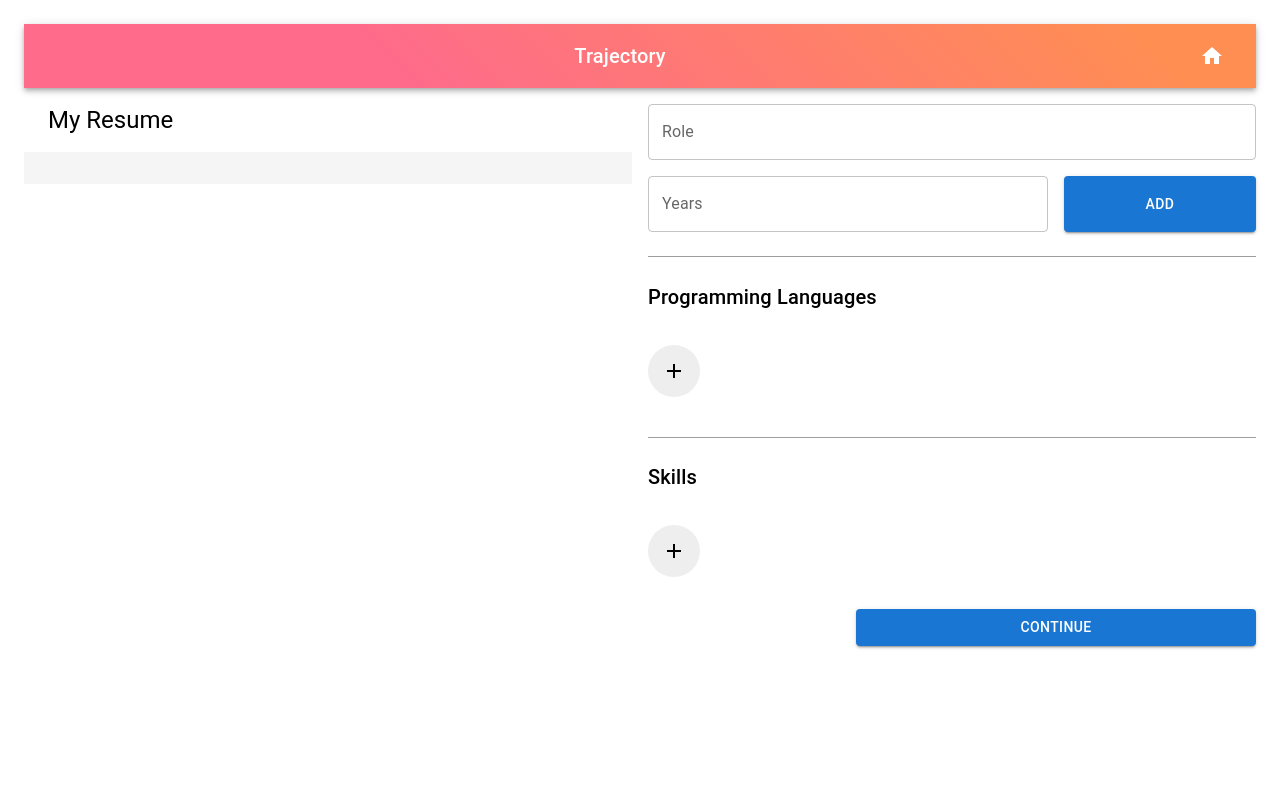
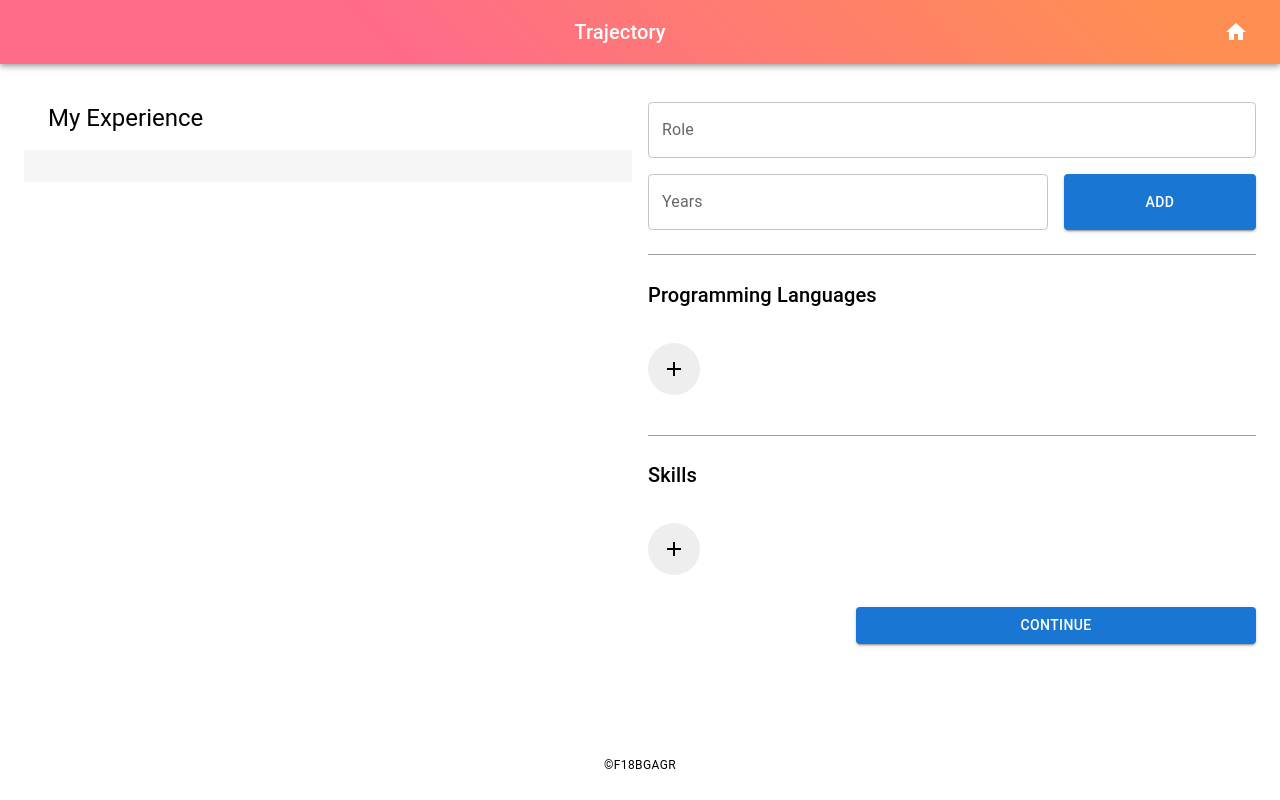
Before and after one commit to unsw-cse-comp99-3900/capstone-project-3900f18bgagr, a React (Create React App) app in the folder frontend/: page /CareerPlan in a window 1280 px wide. Built offline with nearby package versions, Linux system fonts and the light colour scheme.

Commit message:
Career plan

```diff
--- a/frontend/src/Components/CareerPath/CareerChart.js
+++ b/frontend/src/Components/CareerPath/CareerChart.js
@@ -1,7 +1,11 @@
 import React, { useEffect, useRef } from 'react';
 import * as d3 from 'd3';
 import { sankey, sankeyLinkHorizontal, sankeyJustify } from 'd3-sankey';
+import { Box, Typography, Button, Grid } from "@mui/material";
 
+const handleSaveDiagram = () => {
+    alert('Diagram Saved')
+}
 const SankeyChart = ({ data }) => {
     const svgRef = useRef();
 
@@ -78,7 +82,14 @@ const SankeyChart = ({ data }) => {
 
     }, [data]);
 
-    return <svg ref={svgRef} width={1260} height={500} style={{margin: "20px" }} />;
+    return (
+        <div style={{width: '100%', display: 'flex', justifyContent: 'center', alignItems: 'center', flexDirection: 'column'}}>
+            <svg ref={svgRef} width={1260} height={500} style={{margin: "20px" }} />;
+            <Button variant="contained" color="primary" onClick={handleSaveDiagram}>
+              <Typography variant="button">Save Diagram</Typography>
+            </Button>
+        </div>
+    )
 };
 
 export default SankeyChart;
--- a/frontend/src/Components/CareerPath/CareerPaths.js
+++ b/frontend/src/Components/CareerPath/CareerPaths.js
@@ -54,7 +54,7 @@ const CareerPaths = () => {
 
 
   return (
-    <div style={{display: 'flex', flexDirection: 'column', height: '98vh', margin: -10}}>
+    <div style={{display: 'flex', width: '100%', flexDirection: 'column', height: '98vh', margin: -10}}>
       <div style={{margin: '0px', height: '10%', padding: '0px', boxSizing: 'border-box'}}>
         <NavigationBar homeButton={true}/>
       </div>
--- a/frontend/src/Components/CareerPlan/CareerPlan.jsx
+++ b/frontend/src/Components/CareerPlan/CareerPlan.jsx
@@ -8,6 +8,7 @@ import { SquareList } from "./SquareList";
 import { PopupDialog } from "./PopupDialog";
 import { ContinuePanel } from "./ContinuePanel";
 import CareerPlanSankey from "./Sankey";
+import Footer from '../Footer/Footer'
 
 const CareerPlan = () => {
   const roles = [
@@ -51,8 +52,12 @@ const CareerPlan = () => {
   ]);
 
   return (
+    <div style={{height: '98vh', boxSizing: 'border-box'}}>
+      <div style={{height: '10%', margin: '-8px'}}>
+        <NavigationBar homeButton={true}/>
+      </div>
+      <div style={{height: '80%'}}>
         <Box sx={{ p: 2 }}>
-      <NavigationBar homeButton={true} />
           <PopupDialog
             open={languageDialogOpen}
             setOpen={setLanguageDialogOpen}
@@ -147,7 +152,7 @@ const CareerPlan = () => {
                       }}
                     >
                       <Typography variant="h5" sx={{ mx: 3 }}>
-                    My Resume
+                        My Experience
                       </Typography>
                     </Box>
                   </Grid>
@@ -298,6 +303,12 @@ const CareerPlan = () => {
             </Grid>
           )}
         </Box>
+      </div >
+      <div style={{height: '10%', display: 'flex'}}>
+        <Footer />
+      </div>
+    </div>
+
   );
 };
 
--- a/frontend/src/Components/CareerPlan/Sankey.jsx
+++ b/frontend/src/Components/CareerPlan/Sankey.jsx
@@ -50,13 +50,9 @@ const CareerPlanSankey = ({ sankey, setSankey }) => {
   };
 
   return (
-    <Box sx={{ p: 2 }}>
-      <Grid container spacing={1}>
-        <Grid item xs={2}>
-          <Button variant="contained" color="primary">
-            <Typography variant="button">Save Profile</Typography>
-          </Button>
-        </Grid>
+    <div style={{display: 'flex', justifyContent: 'center'}}>
+      <Box sx={{ p: 5 }} style={{display: 'flex', flexDirection: 'column', justifyContent: 'center'}}>
+        <Grid container spacing={1} stlye={{display: 'flex', justifyContent: 'center', border: '2px solid green'}}>
           <Grid item xs={2}>
             <Button
               variant="contained"
@@ -73,15 +69,10 @@ const CareerPlanSankey = ({ sankey, setSankey }) => {
               <Typography variant="button">Role Dictionary</Typography>
             </Button>
           </Grid>
-        <Grid item xs={5}></Grid>
-        <Grid item xs={1}>
-          <Button variant="contained" color="primary">
-            <HelpOutline />
-          </Button>
         </Grid>
-      </Grid>
-      <CareerChart data={data} />
+        <CareerChart data={data}/>
       </Box>
+    </div>
   );
 };
 
--- a/frontend/src/Components/Dashboard/DashboardPage.js
+++ b/frontend/src/Components/Dashboard/DashboardPage.js
@@ -8,7 +8,7 @@ import Footer from '../Footer/Footer'
 
 const DashboardPage = () => {
   return (
-    <div style={{display: "flex", flexDirection: 'column', height: '98vh', margin: '-10px'}}>
+    <div style={{display: "flex", width: '100%', flexDirection: 'column', height: '98vh', margin: '-10px'}}>
       <div style={{margin: '0px', height: '10%', padding: '0px', boxSizing: 'border-box'}}>
         <NavigationBar homeButton={false}/>
       </div>
--- a/frontend/src/Components/Footer/Footer.js
+++ b/frontend/src/Components/Footer/Footer.js
@@ -2,7 +2,7 @@ import Typography from "@mui/material/Typography";
 
 const Footer = () => {
   return (
-    <Typography style={{margin: 0, padding: '0px', width: '100%', height: '100%', display: 'flex', justifyContent: 'center', alignItems: 'center'}}
+    <Typography style={{margin: 0, padding: '0px', width: '100%', height: '100%', display: 'flex', justifyContent: 'center', alignItems: 'flex-end'}}
       variant="caption"
       display="block"
       gutterBottom
--- a/frontend/src/index.js
+++ b/frontend/src/index.js
@@ -4,7 +4,7 @@ import App from './App';  // Adjust if your App component is defined elsewhere
 
 ReactDOM.render(
   <React.StrictMode>
-    <div style={{border: '0px solid black'}}>
+    <div>
       <App />
     </div>
   </React.StrictMode>,
```
Lines whose indentation alone changed are shown as unchanged.
